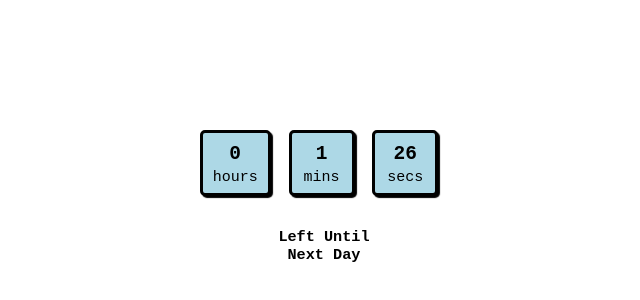
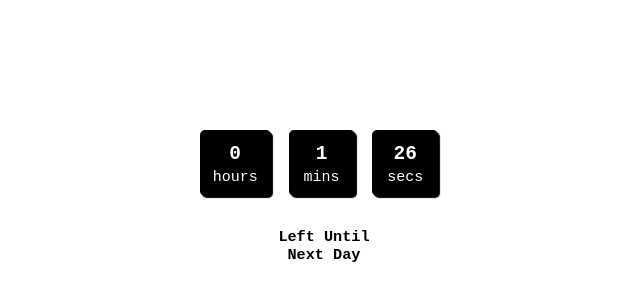
Before and after one commit to Higgs-Alpha-0-1/Notion-Time-day, a plain HTML site: page index.html in a window 1280 px wide. Shown: the part 198-498 px from the top of the page, without its empty margins (316-956 px from the left). Drawn offline with Linux system fonts and the light colour scheme.

Commit message:
Update index.html

```diff
--- a/index.html
+++ b/index.html
@@ -26,7 +26,8 @@
             border: 3px solid #000000;
             border-radius: 5px;
             box-shadow: 2px 2px 1px 0px #000000;
-            background-color: #add8e6; /* Azul pastel */
+            background-color: #000;
+            color: #fff; /* Texto en blanco */
         }
         h2 {
             display: inline-block;
```
